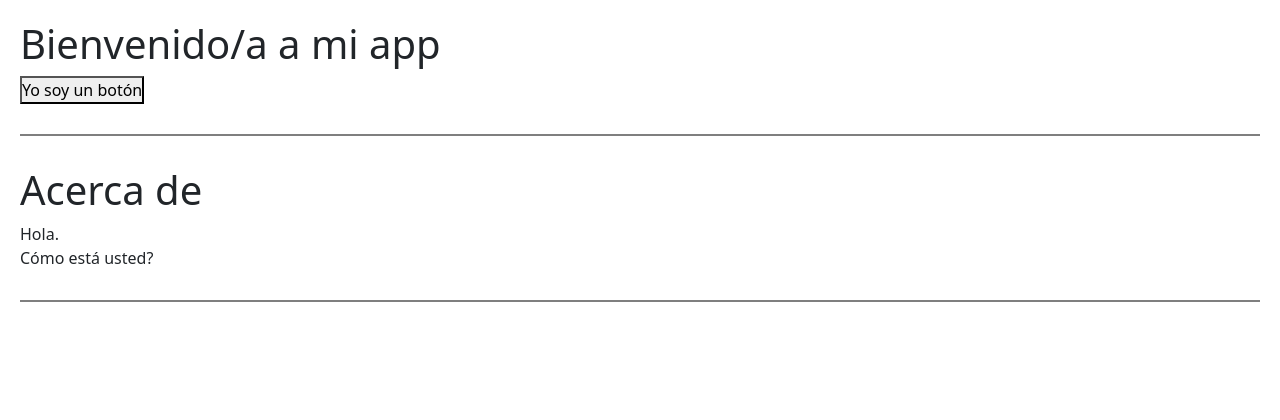
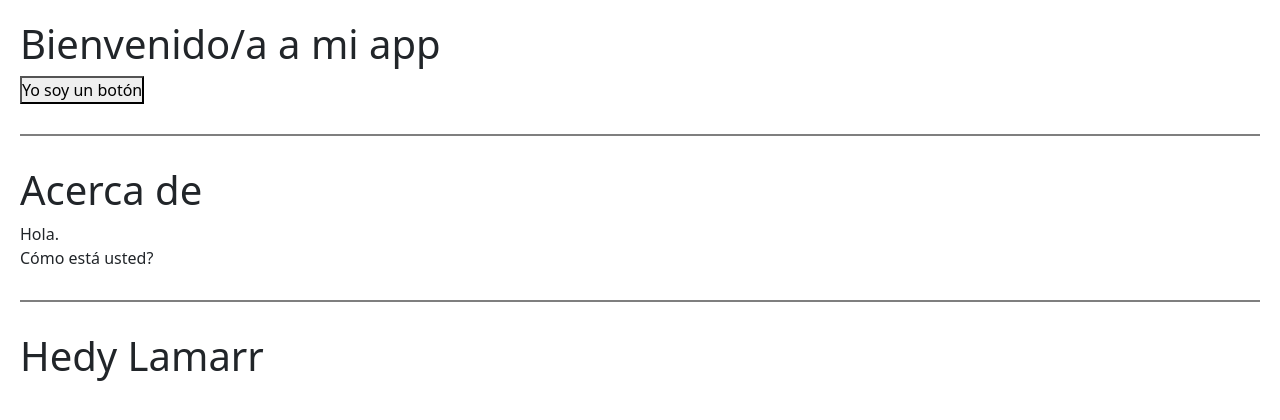
Before and after one commit to dgutierrez21/Learning-ReactJS--React-Docs, a React (Vite) app in the folder 01-learn/: page / in a window 1280 px wide. Shown: the top 420 px of the page. Built offline with nearby package versions, Linux system fonts and the light colour scheme.

Commit message:
Visualización de datos

```diff
--- a/01-learn/src/01-inicio-rapido/overview/OverView.jsx
+++ b/01-learn/src/01-inicio-rapido/overview/OverView.jsx
@@ -1,4 +1,5 @@
 import { AboutPage } from "./components/AboutPage";
+import { Profile } from "./components/Profile";
 
 const Button = () => {
   return <button>Yo soy un botón</button>;
@@ -16,6 +17,7 @@ const OverView = () => {
 
       <div className="separator"></div>
 
+      <Profile/>
     </div>
   );
 };
--- /dev/null
+++ b/01-learn/src/01-inicio-rapido/overview/components/Profile.jsx
@@ -0,0 +1,12 @@
+export const Profile = () => {
+  const user = {
+    name: "Hedy Lamarr",
+    imageUrl: "https://i.imgur.com/yXOvdOSs.jpg",
+    imageSize: 90,
+  };
+  return (
+    <>
+      <h1>{user.name}</h1>
+    </>
+  );
+};
```
